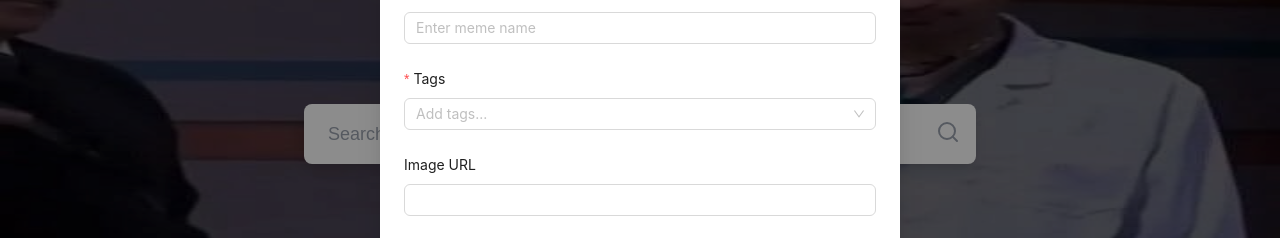
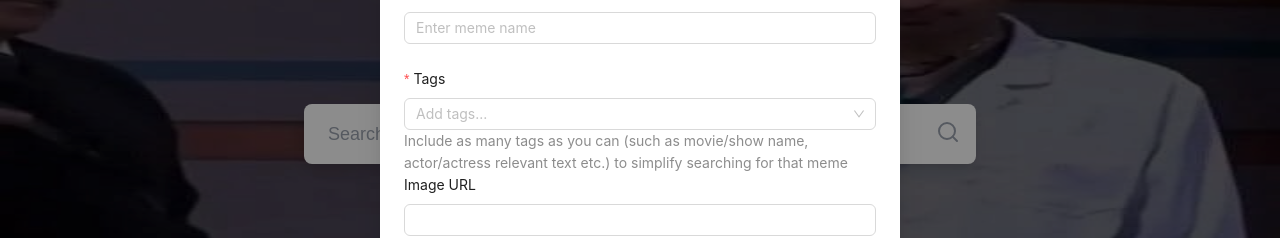
Before and after one commit to BassemHalim/memeHub, a Next.js app in the folder client/: page / in a window 1280 px wide. Both pictures are taken after a click on the button "Upload". Shown: the part 170-408 px from the top of the page. Built offline with nearby package versions, Linux system fonts and the light colour scheme; no server answers.

Commit message:
added grpc host and port env

```diff
--- a/client/src/components/UploadMemeForm.tsx
+++ b/client/src/components/UploadMemeForm.tsx
@@ -11,8 +11,9 @@ export default function DialogDemo({ className }: { className?: string }) {
     const [form] = Form.useForm();
 
     const options: SelectProps["options"] = [
-        { label: "tag1", value: "tag1" },
-        { label: "tag2", value: "tag2" },
+        { label: "Movie", value: "Movie" },
+        { label: "TV-Show", value: "TV-Show" },
+        { label: "blank", value: "blank" },
     ];
     const showModal = () => {
         setIsModalOpen(true);
@@ -127,12 +128,13 @@ export default function DialogDemo({ className }: { className?: string }) {
                         </Form.Item>
 
                         <Form.Item
+                            help="Include as many tags as you can (such as movie/show name, actor/actress relevant text etc.) to simplify searching for that meme"
                             label="Tags"
                             name="tags"
                             rules={[
                                 {
                                     required: true,
-                                    message: "Please select at least one tag!",
+                                    message: "Please select at least one tag",
                                 },
                             ]}
                         >
```
Also changed, not shown: 2 other files (tests, documents, lock files or other folders).
